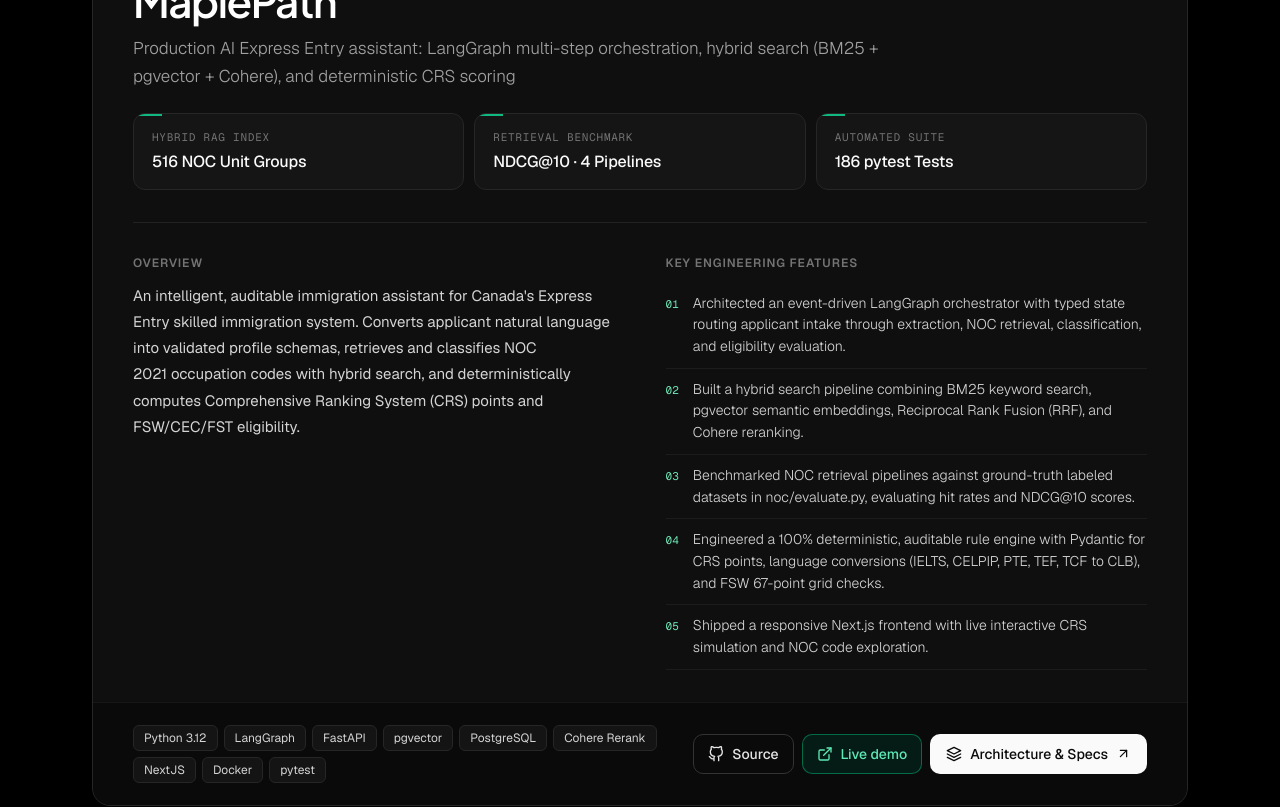
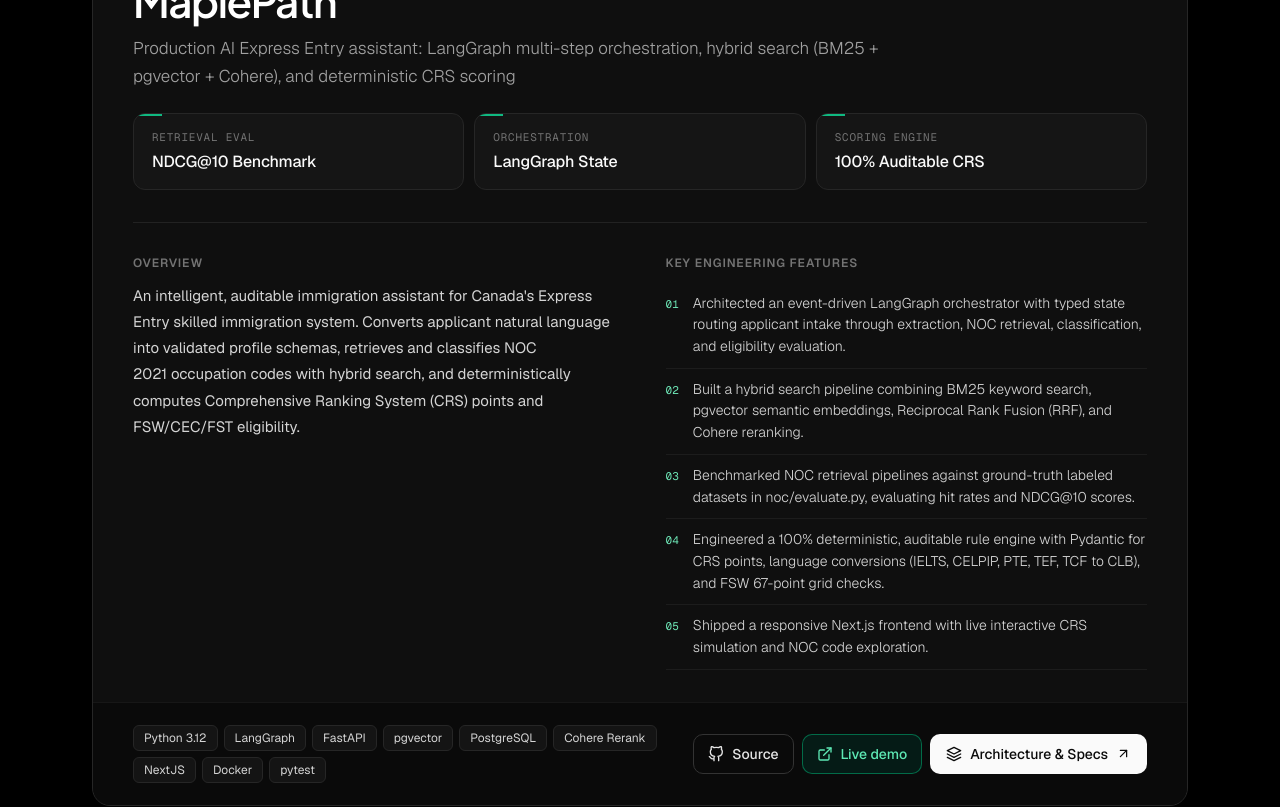
Before and after one commit to estherdev03/portfolio, a Next.js app: page / in a window 1280 px wide. Shown: the part 2980-3787 px from the top of the page. Built offline with nearby package versions, Linux system fonts and the light colour scheme.

Commit message:
feat: update the contact location and project title

```diff
--- a/app/components/Contact.tsx
+++ b/app/components/Contact.tsx
@@ -83,8 +83,8 @@ const Contact = () => {
                 <div className="flex items-start gap-2.5 text-sm text-neutral-300 leading-normal">
                   <IoLocationOutline className="shrink-0 text-[17px] mt-px" />
                   <div>
-                    San Francisco Bay Area, CA (Authorized to work in the US,
-                    open to relocate for summer/fall)
+                    Calgary, Alberta - open to remote work and relocation for
+                    internships.
                   </div>
                 </div>
               </div>
--- a/app/components/Projects.tsx
+++ b/app/components/Projects.tsx
@@ -56,16 +56,16 @@ const Projects = () => {
   const maplePathBenchmark = (
     <>
       <div className="highlight-tile">
-        <div>516 NOC Unit Groups</div>
-        <div>Hybrid RAG Index</div>
+        <div>NDCG@10 Benchmark</div>
+        <div>Retrieval eval</div>
       </div>
       <div className="highlight-tile">
-        <div>NDCG@10 · 4 Pipelines</div>
-        <div>Retrieval Benchmark</div>
+        <div>LangGraph State</div>
+        <div>Orchestration</div>
       </div>
       <div className="highlight-tile">
-        <div>186 pytest Tests</div>
-        <div>Automated Suite</div>
+        <div>100% Auditable CRS</div>
+        <div>Scoring engine</div>
       </div>
     </>
   );
```
